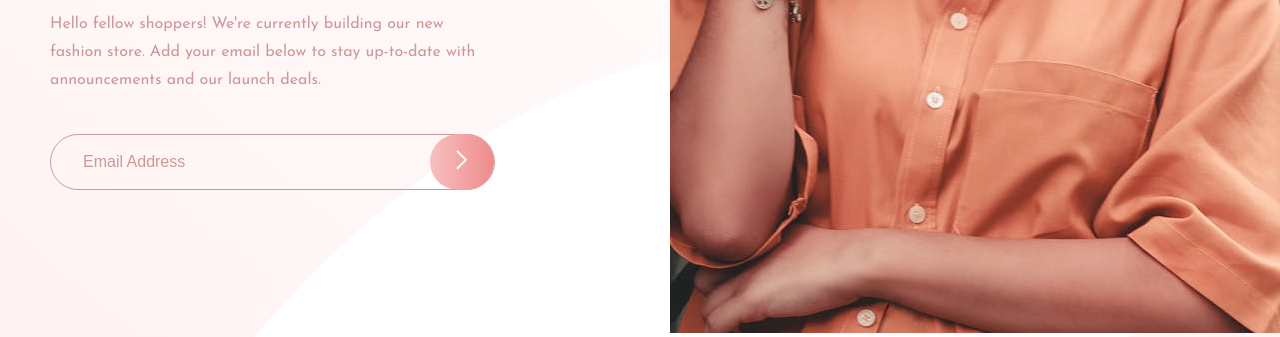
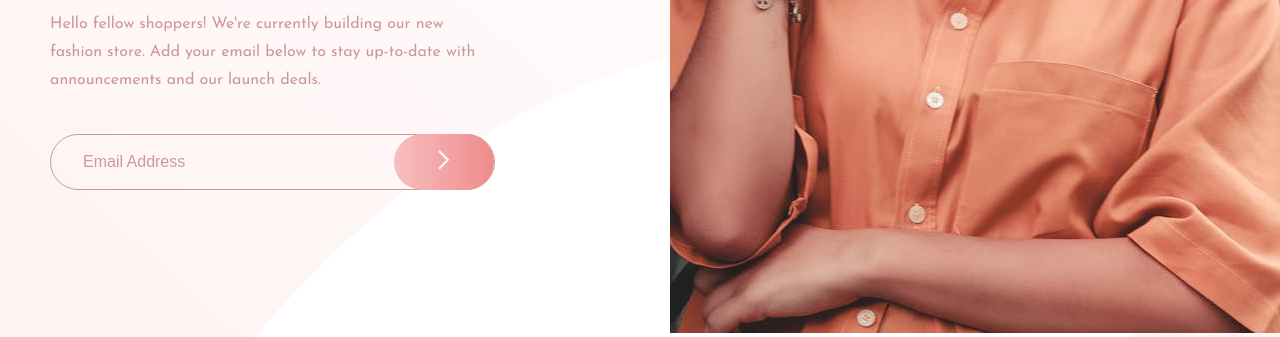
Before and after one commit to Sara01romao/base-apparel-pagina-newsletter, a plain HTML site: page index.html in a window 1280 px wide. Shown: the part 467-804 px from the top of the page. Drawn offline with Linux system fonts and the light colour scheme; a web font is replaced by a local one.

Commit message:
feat: ajuste no tamanho btt enviar desktop

```diff
--- a/styles.css
+++ b/styles.css
@@ -118,17 +118,16 @@ body{
 .btn-submit{
     background: var(--pink-light);
     border: none;
-
-    min-width: 64px;
+    min-width: 100px;
     height: 56px;
     border-radius: 50px;
     cursor: pointer;
-    transition: 0.3s ease-in;
+    transition: 0.3s ease-out ;
 }
 
 .btn-submit:hover{
     box-shadow: rgba(0, 0, 0, 0.1) 0px 20px 25px -5px, rgba(0, 0, 0, 0.04) 0px 10px 10px -5px;
-
+    background:  #F4CBCB;
 }
 
 .img-woman-container{
@@ -175,6 +174,10 @@ body{
         font-size: 36px;
     }
 
+    .btn-submit{
+        min-width: 64px;
+    }
+
     .img-woman-center{
         display: block;
         width: 100%;
```
